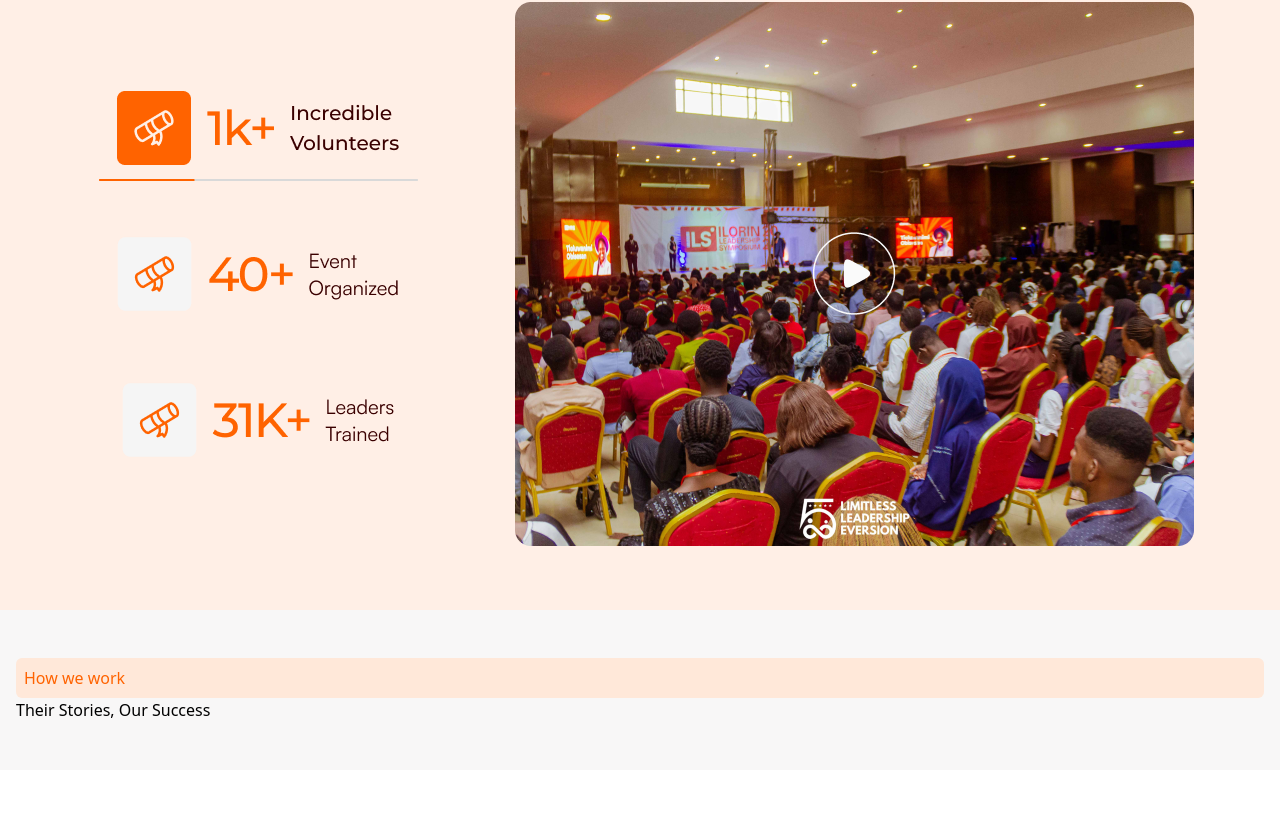
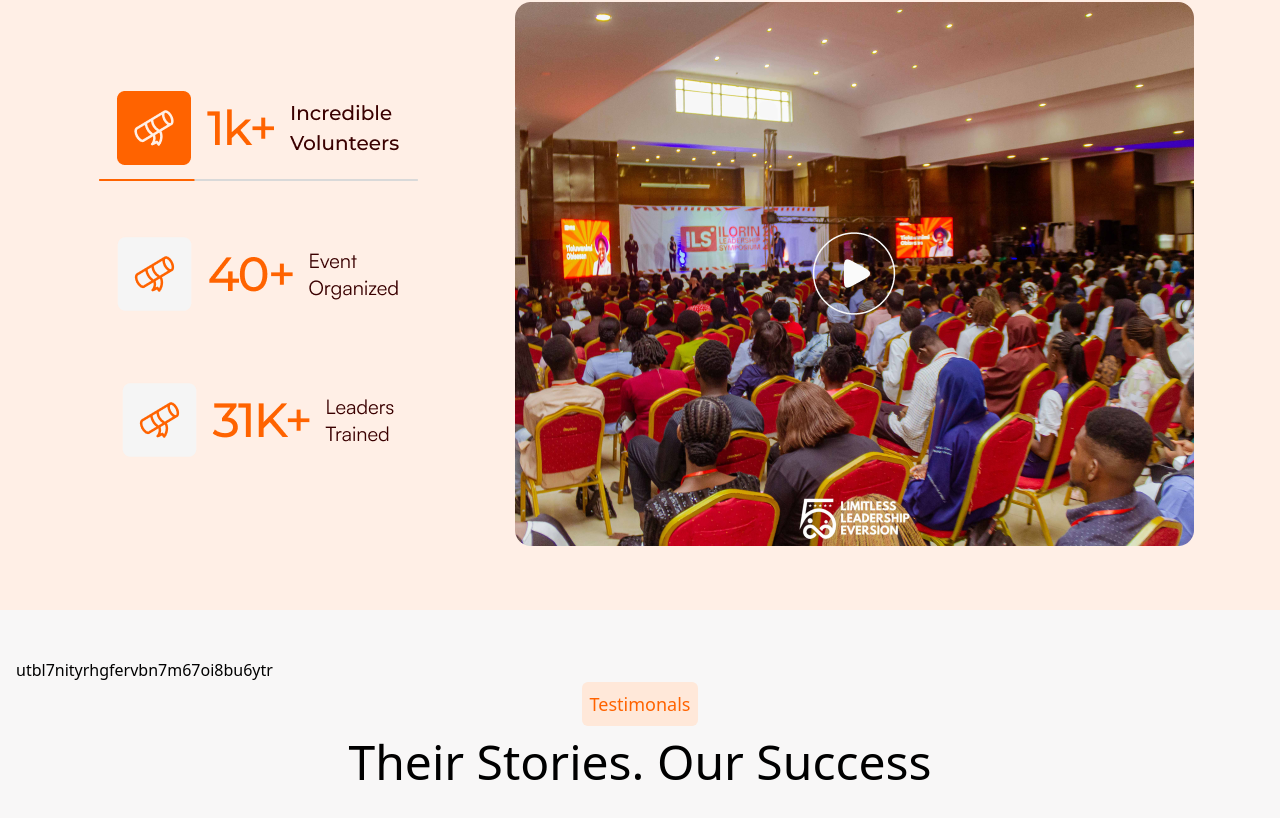
Before and after one commit to Developerfiyin/LLE-website, a React (Vite) app: page / in a window 1280 px wide. Shown: the part 6024-6842 px from the top of the page. Before the commit the page ends 6794 px from the top, so only its background shows below. Built offline with nearby package versions, Linux system fonts and the light colour scheme.

Commit message:
Updated testimonals

```diff
--- a/src/Components/Testimonials.jsx
+++ b/src/Components/Testimonials.jsx
@@ -3,8 +3,21 @@ import React from 'react'
 const Testimonials = () => {
   return (
     <div className='bg-[#f8f7f7] py-12 p-4 '>
-      <p className='bg-[#ffe8d9] text-[#ff6300] rounded-md mx-auto  p-2 ml-0'>How we work</p>
-          <h2>Their Stories, Our Success</h2>
+        utbl7nityrhgfervbn7m67oi8bu6ytr
+
+
+
+
+
+
+
+
+        <div className='flex flex-col items-center text-center'>
+        <p className='bg-[#ffe8d9] text-[#ff6300] rounded-md p-2 text-lg mb-3 ml-0'>Testimonals</p>
+          <h2 className='font-medium text-5xl'>Their Stories. Our Success</h2>
+        </div>
+
+
 
         </div>
   )
```
